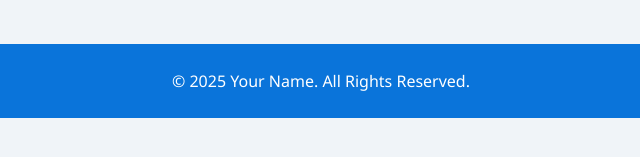
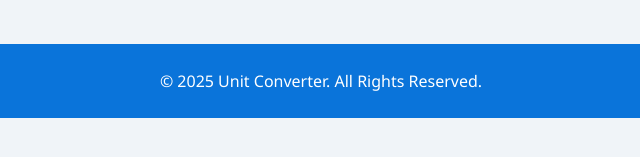
Before and after one commit to Dev-Sakariya-00/Unit-Converter, a plain HTML site: page index.html in a window 1280 px wide. Shown: the part 433-590 px from the top of the page, 319-959 px from the left. Drawn offline with Linux system fonts and the light colour scheme.

Commit message:
Update index.html

```diff
--- a/index.html
+++ b/index.html
@@ -82,7 +82,7 @@
 </div>
 
 <footer>
-  <p>&copy; 2025 Your Name. All Rights Reserved.</p>
+  <p>&copy; 2025 Unit Converter. All Rights Reserved.</p>
 </footer>
 
 </body>
```
